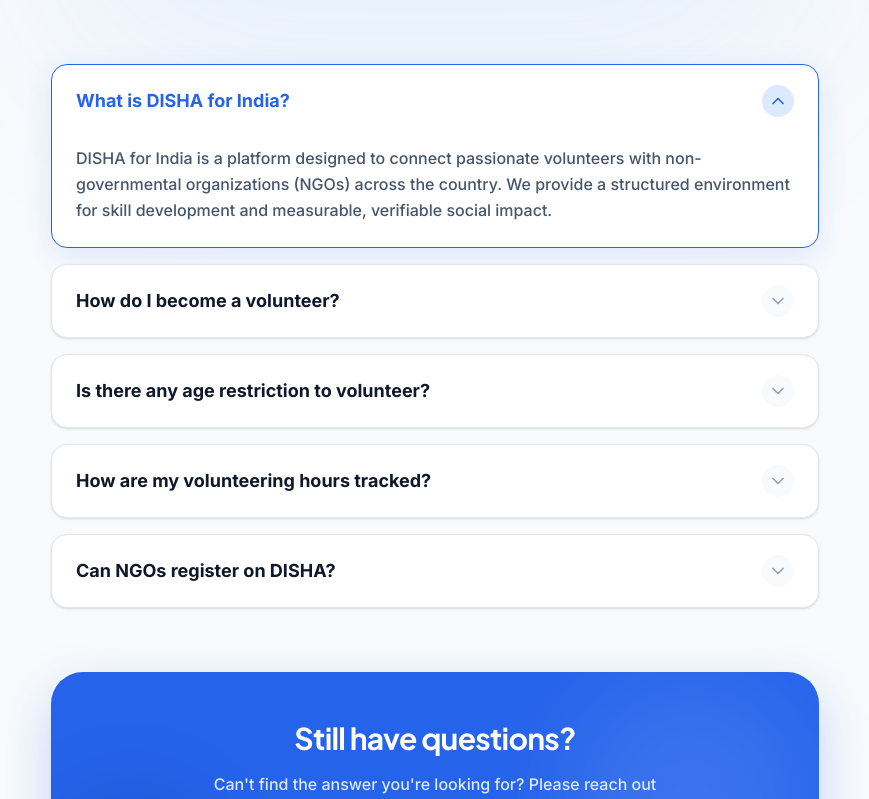
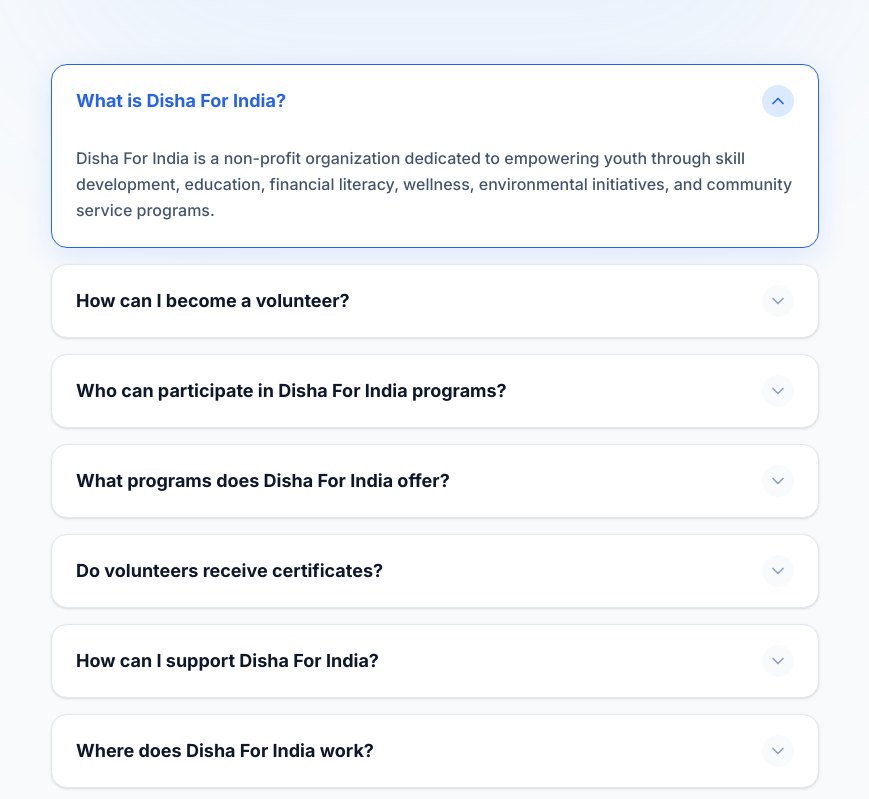
Before and after one commit to karanak1513-debug/disha, a React (Vite) app: page /faq in a window 1280 px wide. Shown: the part 300-1099 px from the top of the page, without its empty margins (205-1074 px from the left). Built offline with nearby package versions, Linux system fonts and the light colour scheme; no server answers.

Commit message:
update FAQ page with official Disha For India questions and answers

```diff
--- a/src/pages/public/FAQ.jsx
+++ b/src/pages/public/FAQ.jsx
@@ -6,24 +6,36 @@
 
 const faqs = [
   {
-    question: "What is DISHA for India?",
-    answer: "DISHA for India is a platform designed to connect passionate volunteers with non-governmental organizations (NGOs) across the country. We provide a structured environment for skill development and measurable, verifiable social impact."
+    question: "What is Disha For India?",
+    answer: "Disha For India is a non-profit organization dedicated to empowering youth through skill development, education, financial literacy, wellness, environmental initiatives, and community service programs."
   },
   {
-    question: "How do I become a volunteer?",
-    answer: "Getting started is easy! Just click the 'Register' button at the top of the page, fill out your details, and create your volunteer profile. Once registered, you can browse and apply to various volunteer programs."
+    question: "How can I become a volunteer?",
+    answer: "You can join Disha For India by completing the volunteer registration form and selecting how you would like to contribute your time, skills, or expertise."
   },
   {
-    question: "Is there any age restriction to volunteer?",
-    answer: "Most of our general programs are open to individuals aged 16 and above. However, some specific specialized roles or field assignments may require volunteers to be 18 or older."
+    question: "Who can participate in Disha For India programs?",
+    answer: "Students, professionals, educators, entrepreneurs, and individuals passionate about creating social impact are welcome to participate in our initiatives."
   },
   {
-    question: "How are my volunteering hours tracked?",
-    answer: "Our platform features a robust built-in attendance system. When you attend a session, the organization will log your hours digitally. You can view your total impact hours anytime on your personalized dashboard."
+    question: "What programs does Disha For India offer?",
+    answer: "Our initiatives include skill development, entrepreneurship, financial literacy, emotional wellness, environmental awareness, education, and community development programs."
   },
   {
-    question: "Can NGOs register on DISHA?",
-    answer: "Absolutely. We are always looking to partner with impactful NGOs. Organizations can apply through our NGO portal to get verified. Once approved, they can post opportunities and manage volunteers through our system."
+    question: "Do volunteers receive certificates?",
+    answer: "Yes. Eligible volunteers receive participation or contribution certificates based on their involvement in approved activities and programs."
+  },
+  {
+    question: "How can I support Disha For India?",
+    answer: "You can support our mission by volunteering, partnering with us, participating in campaigns, or contributing to our community initiatives."
+  },
+  {
+    question: "Where does Disha For India work?",
+    answer: "Disha For India organizes programs and campaigns focused on empowering communities through education, wellness, financial literacy, environmental sustainability, and youth development across India."
+  },
+  {
+    question: "How can I contact Disha For India?",
+    answer: "You can reach us through the Contact Us page by submitting your inquiry, or by using the email address and phone number provided on the official website."
   }
 ];
 
```
